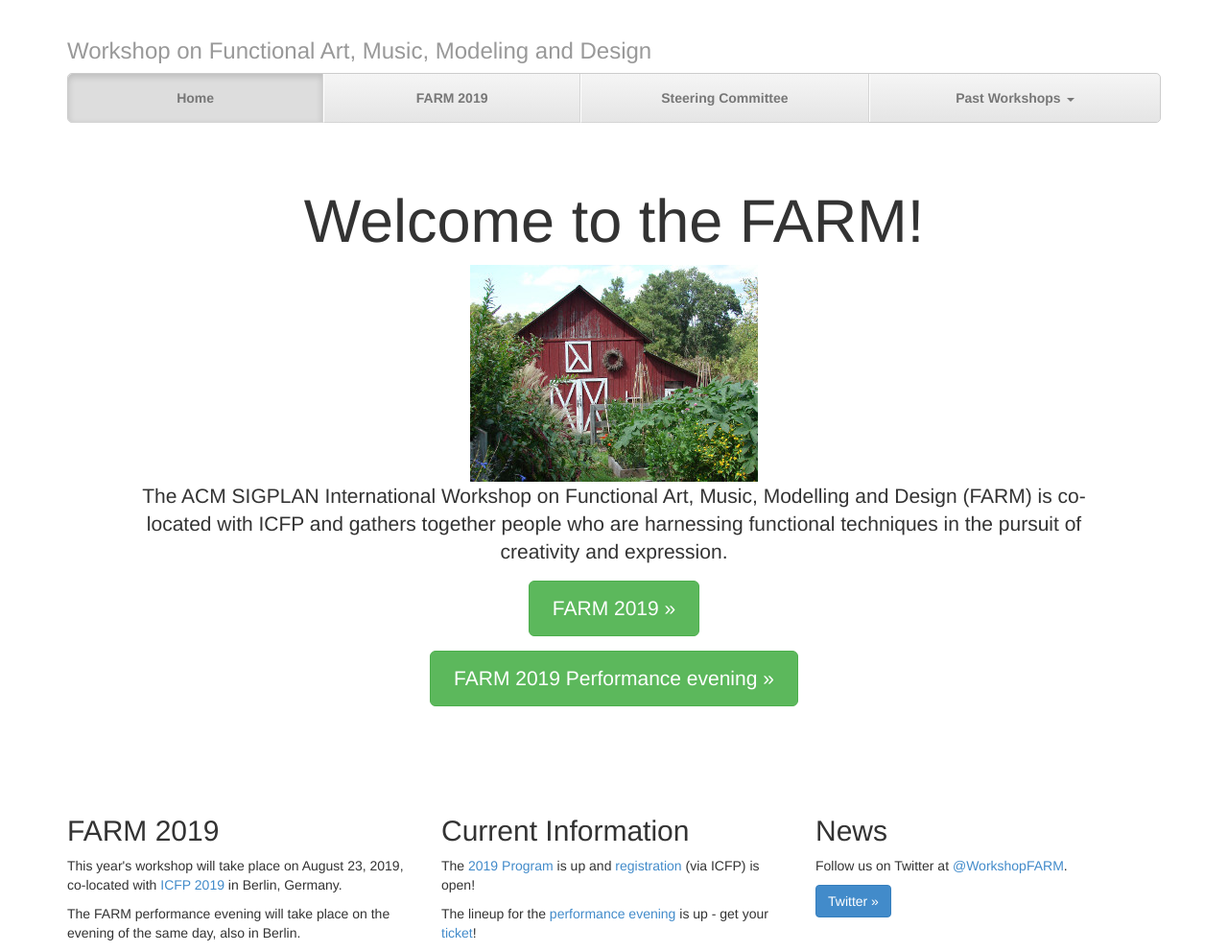
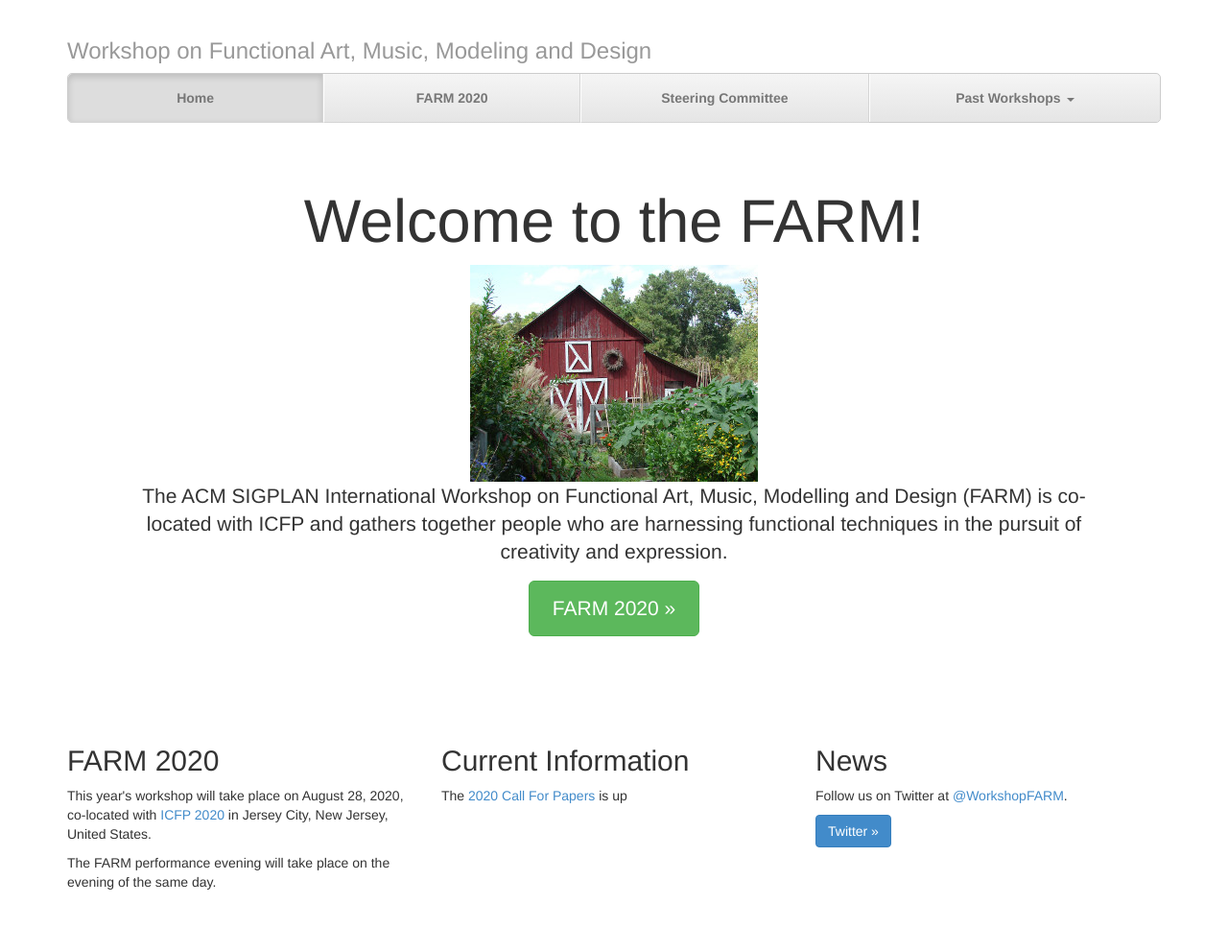
Before and after one commit to functional-art/functional-art.github.com, a Jekyll site: the page built from index.html, in a window 1280 px wide. Shown: the whole page at 96% size. Built offline with Jekyll 4.4.1, drawn with Linux system fonts in a browser that asks for light colours; nearby versions of some CDN libraries; after the commit the page ends 939 px from its top, so only the background shows below that.

Commit message:
Added FARM2020 page

```diff
--- a/_includes/navbar.html
+++ b/_includes/navbar.html
@@ -2,6 +2,11 @@
 <li class="active"><a href="/">Home</a></li>
 {% else %}
 <li><a href="/">Home</a></li>
+{% endif %}
+{% if page.active == "farm2020" %}
+<li class="active"><a href="/2020/">FARM 2020</a></li>
+{% else %}
+<li><a href="/2020/">FARM 2020</a></li>
 {% endif %}
 {% if page.active == "farm2019" %}
 <li class="dropdown">
@@ -12,8 +17,6 @@
     <li><a href="/2019/performance.html">Performance Evening</a></li>
   </ul>
 </li>
-{% else %}
-<li><a href="/2019/">FARM 2019</a></li>
 {% endif %}
 {% if page.active == "farm2018" %}
 <li class="active"><a href="/2018/">FARM 2018</a></li>
@@ -38,6 +41,15 @@
   </ul>
 </li>
 {% endif %}
+{% if page.active == "farm2015" %}
+<li class="active"><a href="/2015/">FARM 2015</a></li>
+{% endif %}
+{% if page.active == "farm2014" %}
+<li class="active"><a href="/2014/">FARM 2014</a></li>
+{% endif %}
+{% if page.active == "farm2013" %}
+<li class="active"><a href="/2013/">FARM 2013</a></li>
+{% endif %}
 {% if page.active == "sc" %}
 <li class="active"><a href="/sc.html">Steering Committee</a></li>
 {% else %}
--- a/index.html
+++ b/index.html
@@ -48,40 +48,25 @@
 Modelling and Design (FARM) is co-located with ICFP and gathers together people who are harnessing
 functional techniques in the pursuit of creativity and expression.
 	</p>
-        <p><a class="btn btn-lg btn-success" href="/2019/"
-        role="button">FARM 2019 &raquo;</a></p>
-        <p><a class="btn btn-lg btn-success" href="/2019/performance.html"
-        role="button">FARM 2019 Performance evening &raquo;</a></p>
+        <p><a class="btn btn-lg btn-success" href="/2020/"
+        role="button">FARM 2020 &raquo;</a></p>
       </div>
 
       <!-- Example row of columns -->
       <div class="row">
         <div class="col-lg-4">
-          <h2>FARM 2019</h2>
-          <p>This year's workshop will take place on August 23, 2019, co-located with <a
-          href="http://icfp19.sigplan.org/home">ICFP 2019</a> in
-            Berlin, Germany.</p>
+          <h2>FARM 2020</h2>
+          <p>This year's workshop will take place on August 28, 2020, co-located with <a
+          href="http://icfp20.sigplan.org/home">ICFP 2020</a> in
+            Jersey City, New Jersey, United States.</p>
 
 	  <p>The FARM performance evening will take place on the
-	    evening of the same day, also in Berlin.</p>
-
-          <!--<p>
-            It will be chaired
-            by <a href="http://www.labri.fr/perso/janin/">David
-            Janin</a>
-            and <a href="http://deinprogramm.de/sperber/">Mike Sperber</a>.-->
-
+	    evening of the same day.</p>
        </div>
         <div class="col-lg-4">
 	  <h2>Current Information</h2>
-	  <p>The <a href="/2019/">2019 Program</a> is
+	  <p>The <a href="/2020/">2020 Call For Papers</a> is
 	    up
-	    and <a href="https://regmaster4.com/2019conf/ICFP19/register.php">registration</a>
-	    (via ICFP) is open!</p>
-          <p>The lineup for
-          the <a href="/2019/performance.html">performance
-              evening</a> is up -
-            get your <a href="/2019/performance.html">ticket</a>!</p>
        </div>
         <div class="col-lg-4">
           <h2>News</h2>
```
Also changed, not shown: other parts of _includes/navbar.html (+1 -0 lines), 2020/cfp.md (added, +115 -0 lines), 2020/cfp.txt (added, +105 -0 lines), 2020/index.md (added, +70 -0 lines).
